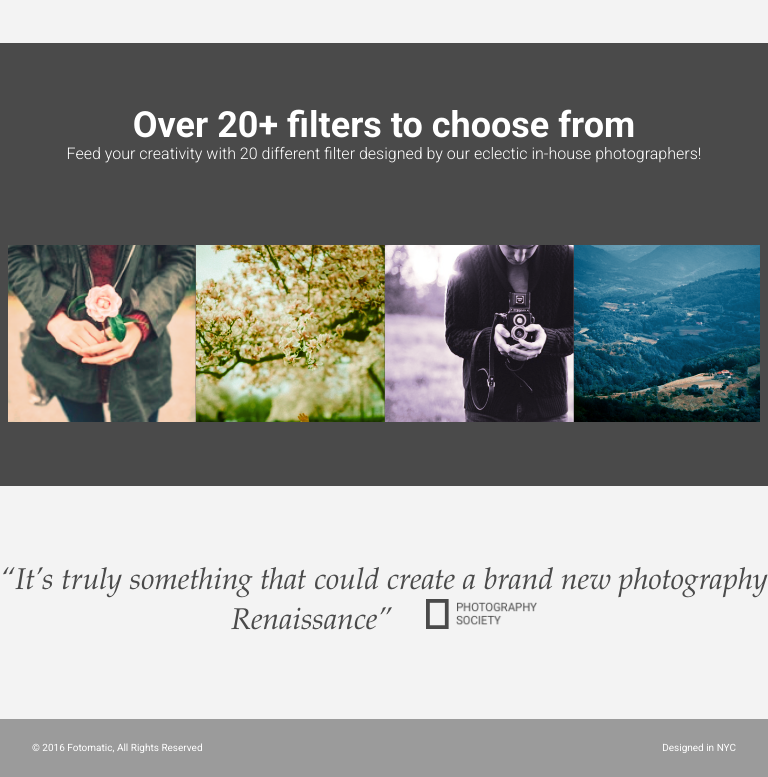
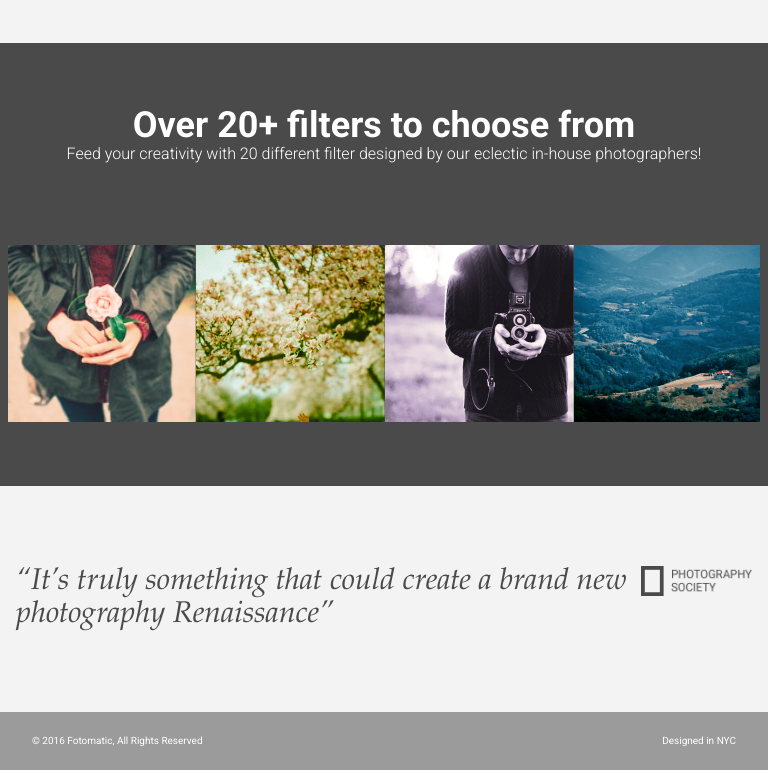
Before and after one commit to lunamyst/ca_ready_fotomatic, a plain HTML site: page index.html in a window 768 px wide. Shown: the part 1042-1819 px from the top of the page. Drawn offline with Linux system fonts and the light colour scheme; a web font is replaced by a local one.

Commit message:
Add media query styling for tablet view of quote section

```diff
--- a/resources/css/style.css
+++ b/resources/css/style.css
@@ -464,6 +464,19 @@ background-size: cover;
 }
 
 /* Tablet view of quotes-section */
+@media only screen and (min-width: 761px) and (max-width: 1024px) {
+#quotes-section .content {
+  display: flex;
+  text-align: left;
+  justify-content: center;
+  padding-left: 1rem;
+  padding-right: 1rem;
+}
+
+#quotes-section .quote {
+  padding-right: 0;
+}
+}
 
 /* Mobile view of quotes section */
 @media only screen and (max-width: 760px) {
@@ -473,7 +486,7 @@ background-size: cover;
     flex-direction: column;
   }
 
-  #quotes-section quote {
+  #quotes-section .quote {
     font-size: 1.5rem;
     line-height: 1.4;
   }
```
